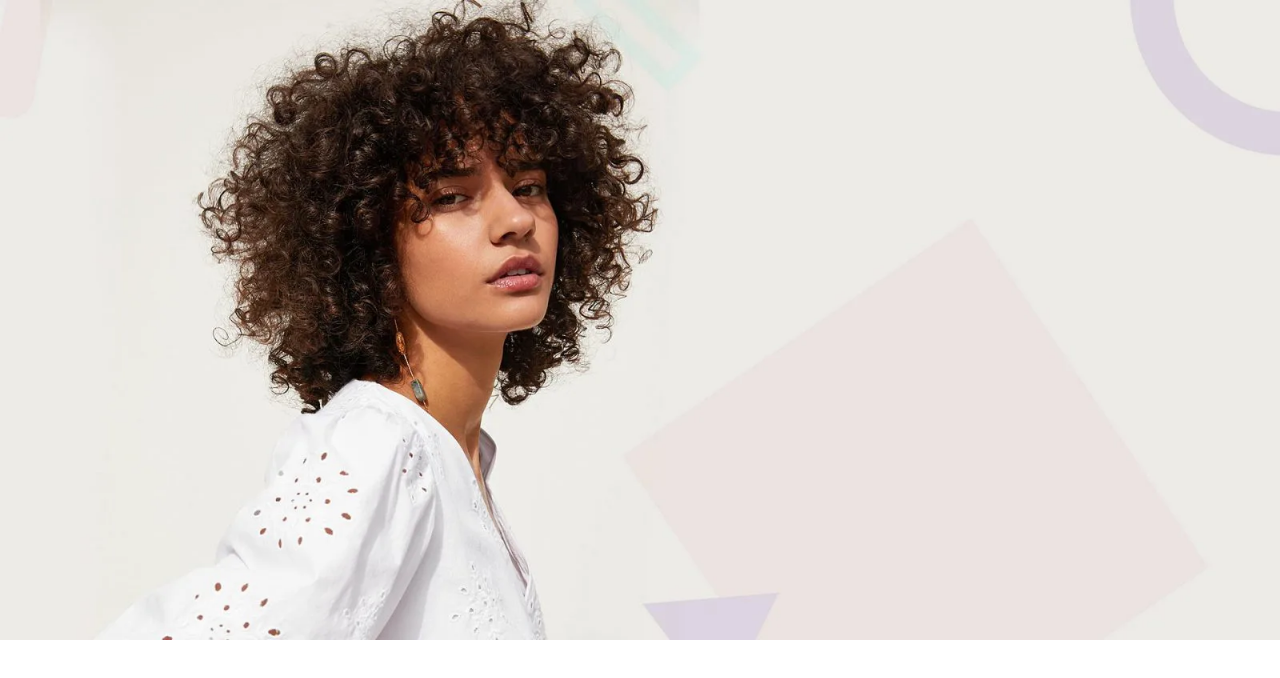
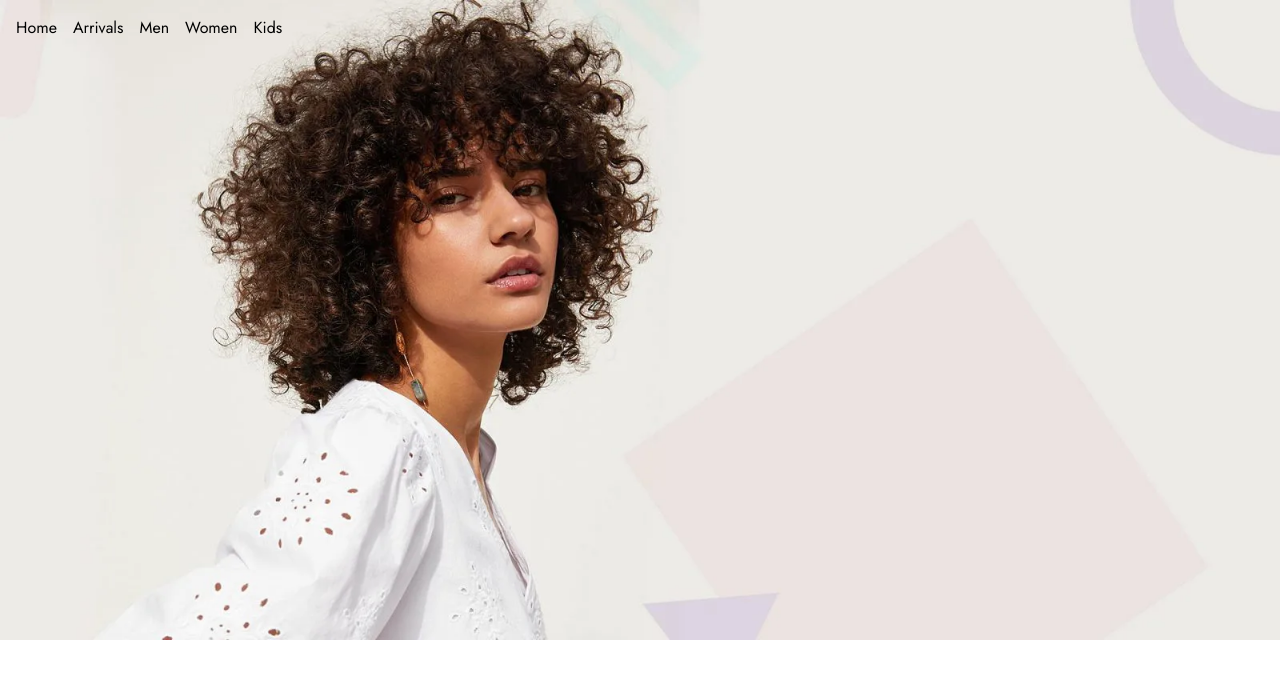
Before and after one commit to gere-codes/shopease, a React (Vite) app in the folder frontend/: page / in a window 1280 px wide. Shown: the top 678 px of the page. Built offline with nearby package versions, Linux system fonts and the light colour scheme.

Commit message:
feat(header): create the main navs

```diff
--- a/frontend/src/App.tsx
+++ b/frontend/src/App.tsx
@@ -1,10 +1,12 @@
 import './App.css';
 import { Route, Routes } from 'react-router';
 import { HomePage } from '@pages';
+import { Nav } from '@header';
 
 function App() {
 	return (
 		<>
+			<Nav />
 			<Routes>
 				<Route path="/" element={<HomePage />} />
 			</Routes>
--- /dev/null
+++ b/frontend/src/features/header/index.ts
@@ -0,0 +1 @@
+export { Nav } from './nav.header';
--- /dev/null
+++ b/frontend/src/features/header/nav.header.tsx
@@ -0,0 +1,27 @@
+import { Link } from 'react-router';
+
+export const Nav = () => {
+	return (
+		<header className="bg-trasparent fixed w-full top-0 left-0 z-10 p-4 text-black flex justify-between items-center">
+			<nav className="">
+				<ul className="font-heading flex gap-4">
+					<li>
+						<Link to={'/'}>Home</Link>
+					</li>
+					<li>
+						<Link to={'/'}>Arrivals </Link>
+					</li>
+					<li>
+						<Link to={'/'}>Men</Link>
+					</li>
+					<li>
+						<Link to={'/'}>Women</Link>
+					</li>
+					<li>
+						<Link to={'/'}>Kids</Link>
+					</li>
+				</ul>
+			</nav>
+		</header>
+	);
+};
--- a/frontend/tsconfig.app.json
+++ b/frontend/tsconfig.app.json
@@ -32,7 +32,10 @@
 
 			// FEATURES
 			"@home": ["features/home/index"],
-			"@home/*": ["featers/home/*"]
+			"@home/*": ["featers/home/*"],
+
+			"@header": ["features/header/index"],
+			"@header/*": ["featers/header/*"]
 		}
 	},
 	"include": ["src"]
```
